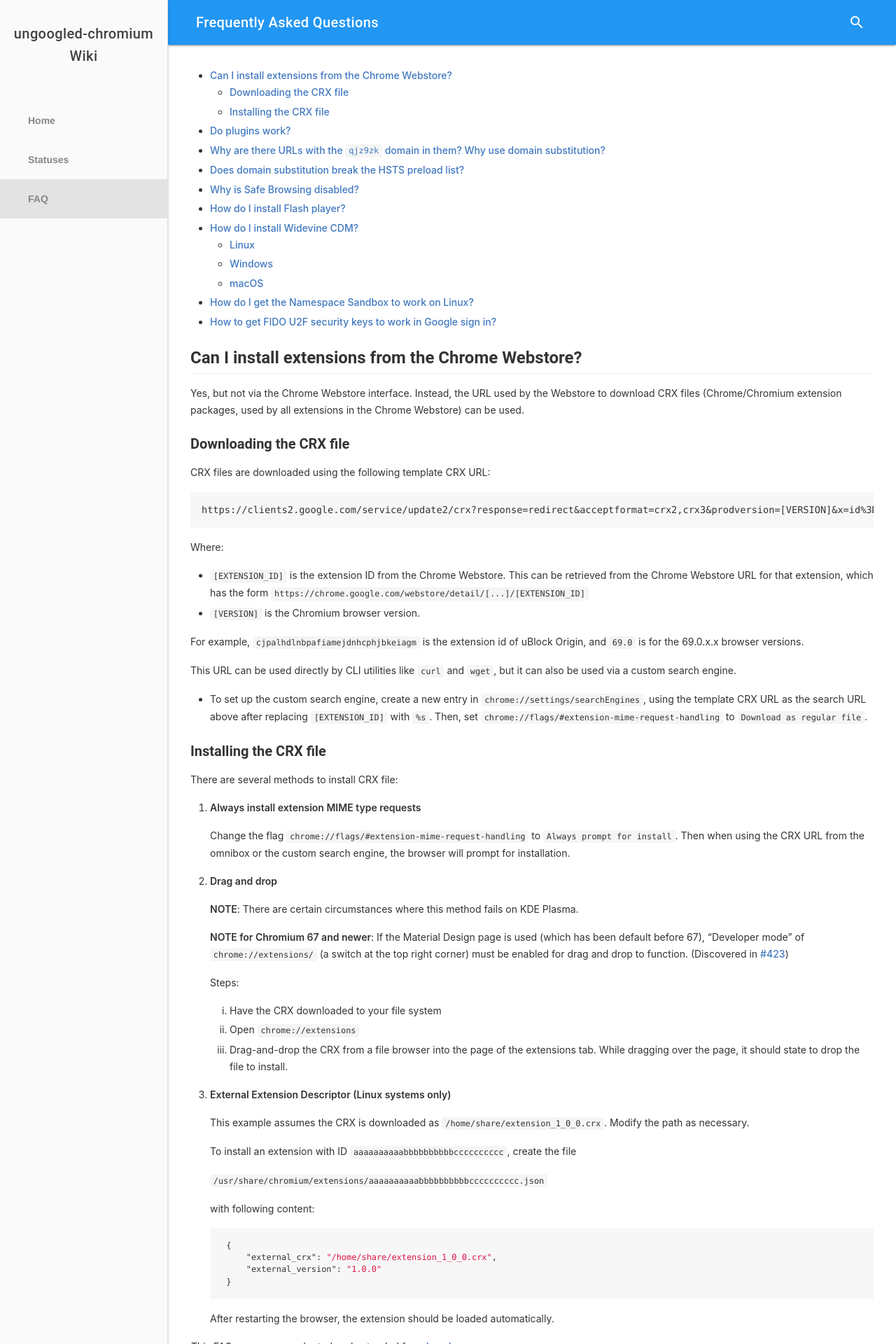
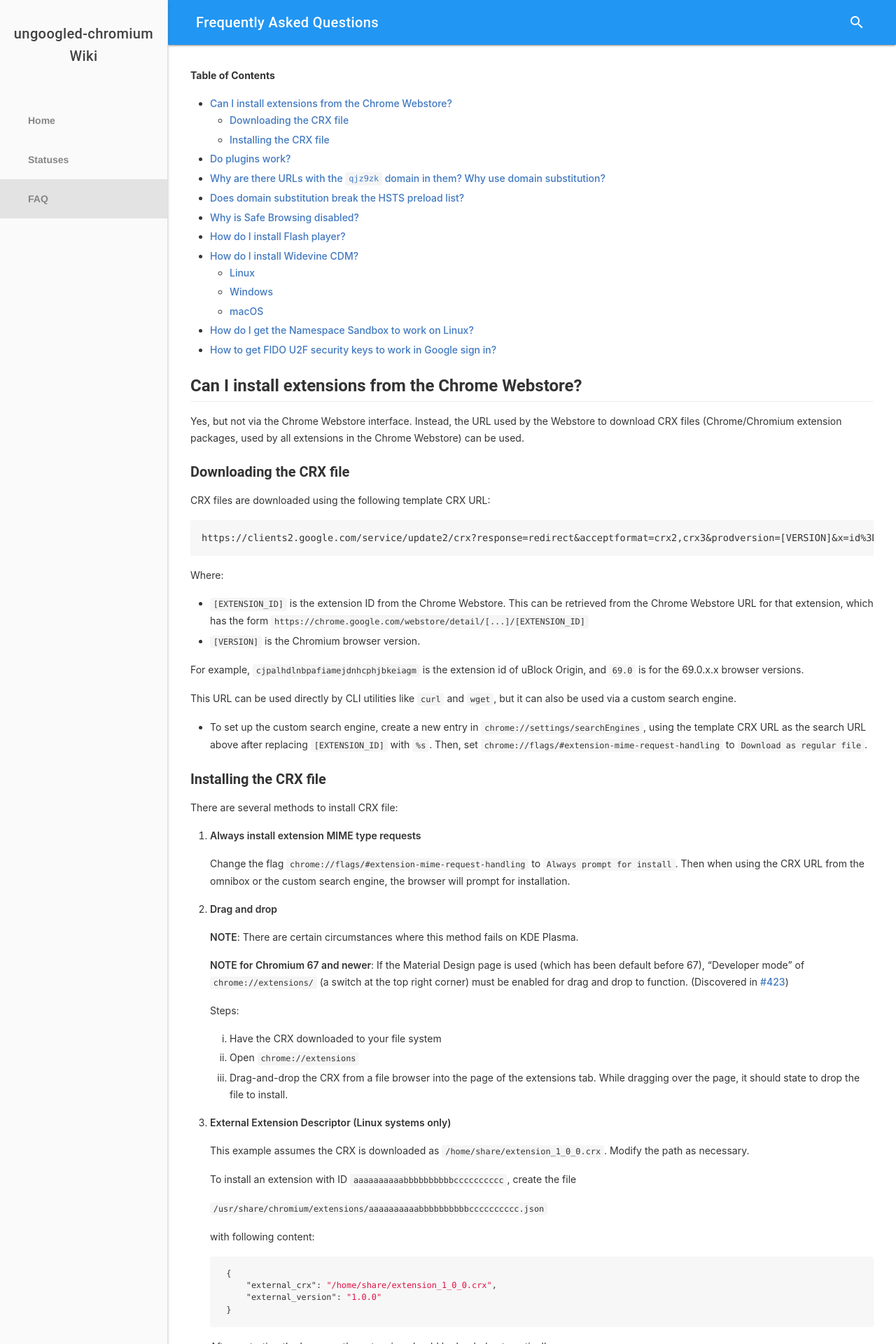
Before and after one commit to ungoogled-software/ungoogled-chromium-wiki, a Jekyll site: the page built from faq.md, in a window 1280 px wide. Shown: the top 1920 px of the page at 70% size. Built offline with Jekyll 4.4.1, drawn with Linux system fonts in a browser that asks for light colours.

Commit message:
Add header to TOC

```diff
--- a/_layouts/default.html
+++ b/_layouts/default.html
@@ -28,7 +28,10 @@
       <main class="mdl-layout__content">
         <div class="page-content">
           <div class="markdown-body">
-            {% include toc.html html=content %}
+            {% unless page.disable_toc %}
+              <p><b>Table of Contents</b></p>
+              {% include toc.html html=content %}
+            {% endunless %}
             {{ content }}
           </div>
         </div>
```
Also changed, not shown: index.md (+1 -0 lines).
